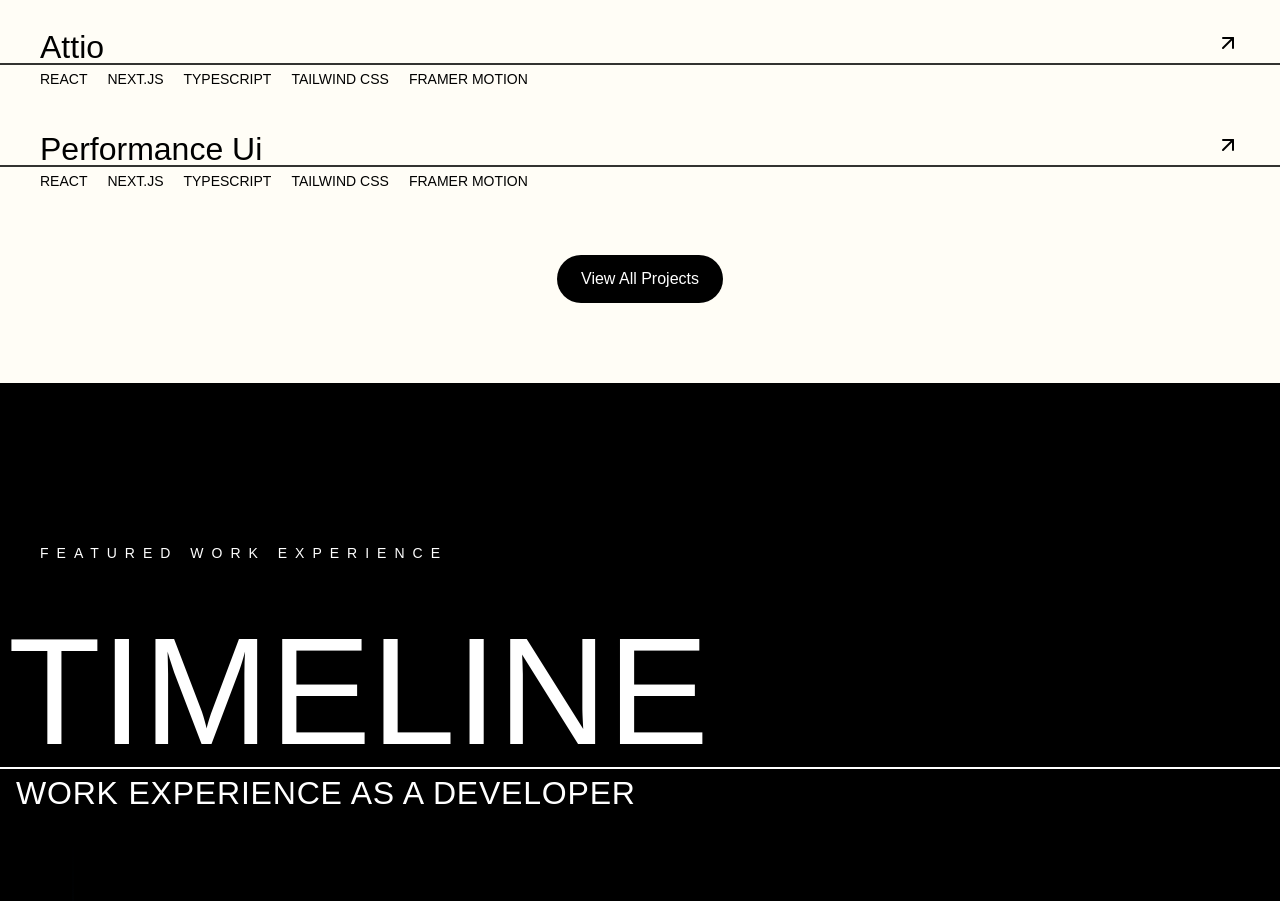
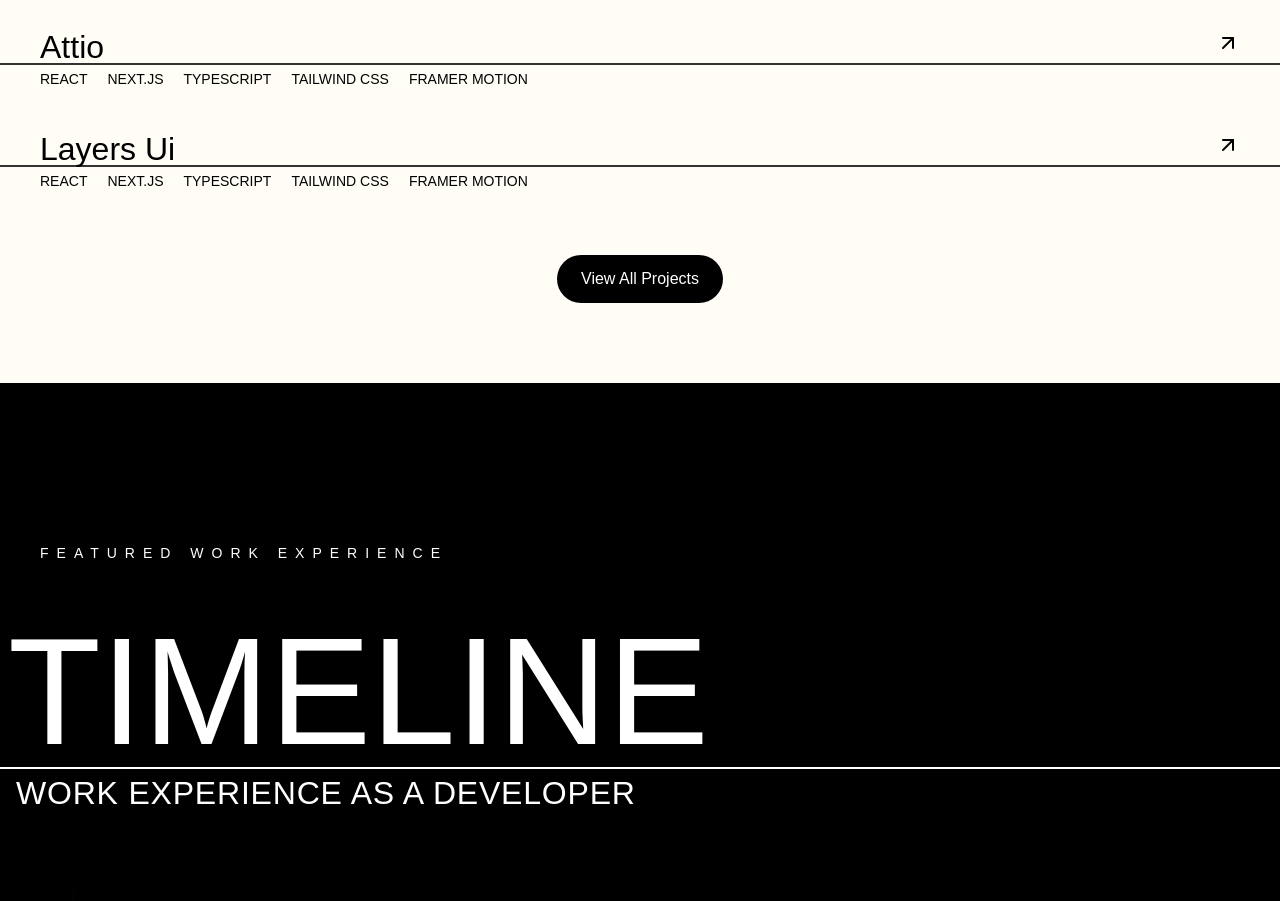
Before and after one commit to OyedejiEnoch/enoch-oyedeji, a Next.js app: page / in a window 1280 px wide. Shown: the part 5900-6801 px from the top of the page. Built offline with nearby package versions, Linux system fonts and the light colour scheme; a web font is replaced by a local one.

Commit message:
update constants

```diff
--- a/src/constants/index.ts
+++ b/src/constants/index.ts
@@ -292,7 +292,7 @@
     ],
   },
   {
-    id:3,
+    id:4,
     title:"TedxRUN",
     image:"/tedxrun/img1.png",
     bgImage: "/backgrounds/map.jpg",
@@ -306,7 +306,7 @@
     ],
   },
   {
-    id:4,
+    id:7,
     title:"Snap's Portfolio",
     image:"/snapPortfolio/img1.png",
     bgImage: "/backgrounds/poster.jpg",
@@ -320,7 +320,7 @@
     ],
   },
   {
-    id:5,
+    id:8,
     title:"Attio",
     image:"/attio/img1.png",
     bgImage: "/backgrounds/table.jpg",
@@ -333,12 +333,12 @@
       { id: 5, name: "Framer motion" },
     ],
   },
-  {
-    id:6,
-    title:"Performance Ui",
-    image:"/performance/img1.png",
-     bgImage: "/backgrounds/blanket.jpg",
-    description:"Performance is an amazing landing page UI, with smooth UI interactions and animations, bringing to life the beauty of modern day websites. Implemented the landing page with React and Next.js, and Typescript to build lightning-fast, SEO-friendly websites ",
+    {
+    id:'3',
+    title:"Layers Ui",
+    image:"/layers/layers.png",
+    bgImage: "/backgrounds/table.jpg",
+    description:'',
     frameworks: [
       { id: 1, name: "React" },
       { id: 2, name: "Next.js" },
```
